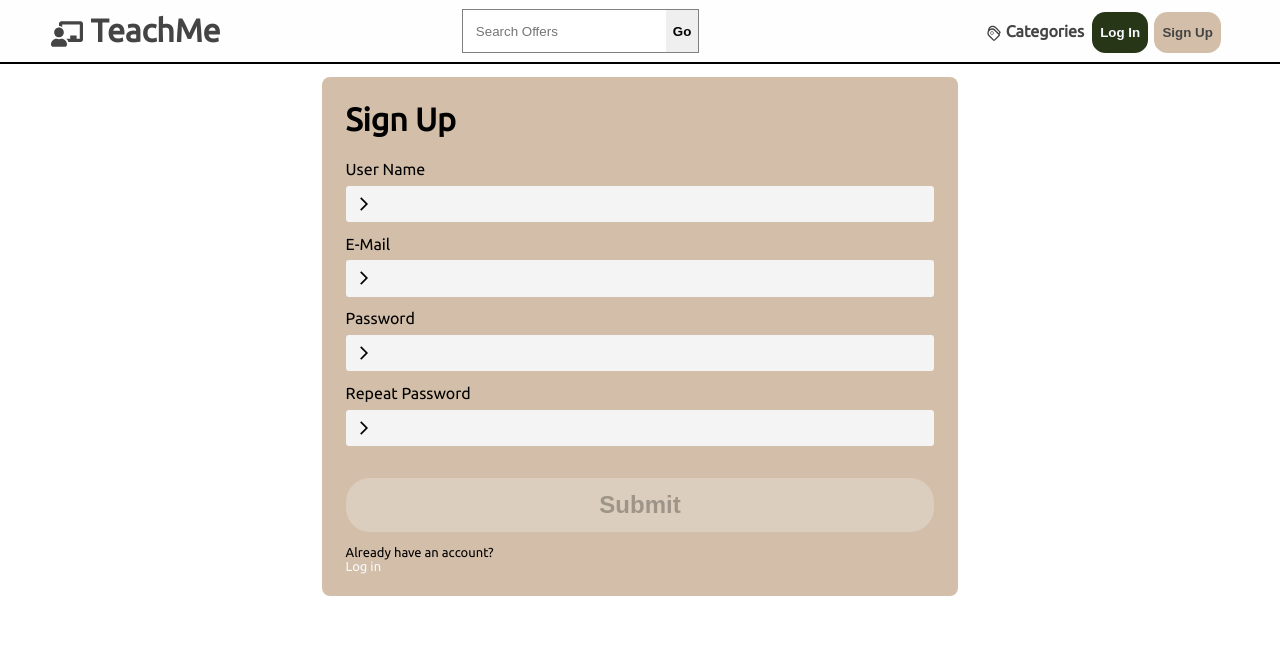
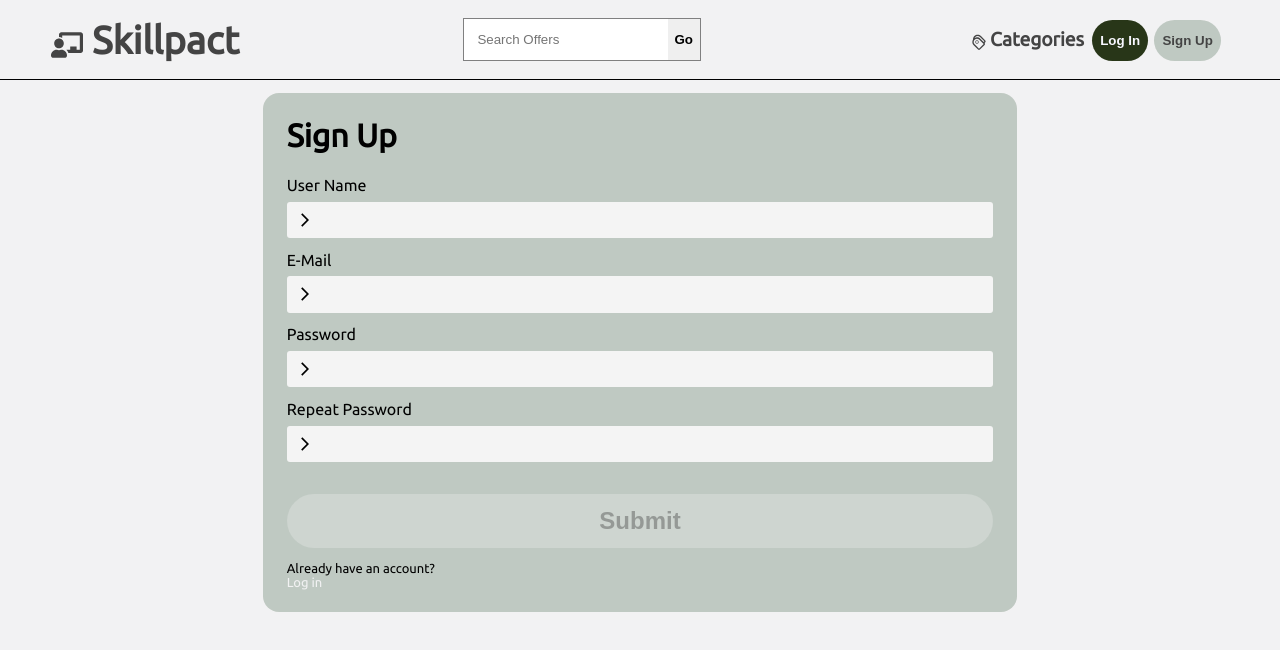
Before and after one commit to joans/teachme, a React (Create React App) app in the folder frontend/: page /signup in a window 1280 px wide. Shown: the top 650 px of the page. Built offline with nearby package versions, Linux system fonts and the light colour scheme.

Commit message:
Prettify the app

```diff
--- a/frontend/src/App.css
+++ b/frontend/src/App.css
@@ -1,9 +1,9 @@
 :root {
   --bg-main: #606c38;
   --bg-two: #283618;
-  --bg-three: #d3bfa9;
-  --bg-four: #dda15e;
-  --color-main: #f8f8ff;
+  --bg-three: #04330d36;
+  --bg-four: #232528;
+  --color-main: #f2f2f3;
   --color-two: #f8f8ff;
   --color-three: #444444;
   --color-four: #444444;
@@ -15,6 +15,7 @@
 
 body {
   font-family: "Ubuntu";
+  background-color: var(--color-main);
 }
 
 .color-main {
--- a/frontend/src/Layout/Header.jsx
+++ b/frontend/src/Layout/Header.jsx
@@ -25,7 +25,7 @@ const Header = () => {
           <h1>
             <Link to="/" className={classes.link}>
               <FaChalkboardTeacher className={classes.icon} />
-              <span className={classes.text}> TeachMe</span>
+              <span className={classes.text}> Skillpact</span>
             </Link>
           </h1>
         </div>
--- a/frontend/src/Layout/Header.module.css
+++ b/frontend/src/Layout/Header.module.css
@@ -5,22 +5,23 @@
   top: 0;
   left: 0;
   width: 100%;
-  border-bottom: 2px solid black;
+  border-bottom: 0.5px solid black;
   margin: 0 0 10em 0;
   display: flex;
   align-items: center;
   justify-content: space-between;
   padding: 0 var(--padding-mobile);
   box-sizing: border-box;
-  height: 4rem;
+  height: 5rem;
   width: 100%;
   top: 0;
   left: 0;
-  background-color: #fefefe;
+  background-color: var(--color-main);
 }
 
 .text {
   display: none;
+  font-size: larger;
 }
 
 .icon {
@@ -58,7 +59,7 @@
 
 /* push the content below the header down 4rem to not make the header overlap: */
 .header + * {
-  margin-top: 4rem;
+  margin-top: 5rem;
 }
 
 .link {
@@ -67,7 +68,7 @@
   color: var(--color-three);
 }
 
-@media all and (min-width: 900px) {
+@media all and (min-width: 930px) {
   .header {
     position: fixed;
     padding: 0 var(--padding-desktop-leftright);
--- a/frontend/src/Pages/Categories.jsx
+++ b/frontend/src/Pages/Categories.jsx
@@ -67,7 +67,6 @@ const Categories = () => {
     <Card>
       <div className={classes["complete-container"]}>
         <div className={classes["category-picker"]}>
-          Categories:
           {origPosts.map((post) => (
             <Button
               onClick={cateogryButtonOnClick}
--- a/frontend/src/Pages/Categories.module.css
+++ b/frontend/src/Pages/Categories.module.css
@@ -14,13 +14,15 @@
 }
 
 .category-picker * {
-  margin: 0.5em 0;
+  margin: 0 0 1em 0;
 }
 
 .post-list {
   display: flex;
   flex-direction: column;
   box-sizing: border-box;
+  min-height: 18em;
+  width: 100%;
 }
 
 .button-active {
--- a/frontend/src/Pages/CreateOffer.module.css
+++ b/frontend/src/Pages/CreateOffer.module.css
@@ -1,15 +1,14 @@
-.label{
+.label {
   display: block;
   font: 24px;
-  margin: .5em 0 .2em;
+  margin: 0.5em 0 0.2em;
 }
 
-.textarea{
+.textarea {
   font-family: sans-serif;
 }
 
-.button{
+.button {
   width: 100%;
   font-size: x-large;
-  border-radius: 3px;
 }
--- a/frontend/src/Pages/Home.jsx
+++ b/frontend/src/Pages/Home.jsx
@@ -5,62 +5,8 @@ const Home = () => {
   return (
     <>
       <div>
-        <h1>Home</h1>
+        <h1>Most Recent offers</h1>
         <OfferOverview />
-        <p>
-          Lorem ipsum dolor sit amet consectetur adipisicing elit. Voluptatum
-          ratione molestiae blanditiis iure obcaecati delectus. Non, minus
-          dolorum. Sunt necessitatibus repellendus vitae quos ipsum earum
-          voluptates eos molestiae temporibus deserunt?
-        </p>
-        <p>
-          Lorem ipsum, dolor sit amet consectetur adipisicing elit. Facere magni
-          temporibus fugiat, consequatur beatae ullam ut, error amet aperiam
-          debitis quidem necessitatibus, doloremque voluptate blanditiis veniam
-          omnis maiores esse saepe.
-        </p>
-        <p>
-          Lorem ipsum dolor sit amet consectetur adipisicing elit. Consectetur
-          ipsum dolor incidunt eum quasi totam, optio voluptas autem temporibus
-          ducimus ipsa rem ullam nostrum praesentium quas, animi voluptate quos
-          vel.
-        </p>
-        <p>
-          Lorem ipsum dolor sit, amet consectetur adipisicing elit. Illum,
-          voluptas! Fuga, distinctio, nostrum excepturi consequatur minus
-          dolores impedit architecto et eum reprehenderit, exercitationem
-          recusandae? Similique ut aspernatur tempora sunt commodi!
-        </p>
-        <p>
-          Lorem ipsum dolor sit, amet consectetur adipisicing elit. Fugiat animi
-          at, pariatur delectus enim veritatis! Doloremque labore quisquam quis
-          corporis harum perferendis, eligendi et! Repudiandae alias voluptate
-          numquam? Explicabo, maxime.
-        </p>
-        <p>
-          Lorem ipsum dolor sit amet consectetur adipisicing elit. Quisquam
-          exercitationem saepe nemo! Maiores perspiciatis delectus animi
-          repellat odit. Aliquam quae dolore voluptatum pariatur rerum autem
-          totam quam soluta impedit sed.
-        </p>
-        <p>
-          Lorem ipsum dolor sit amet consectetur adipisicing elit. Ab inventore,
-          atque quibusdam tempora consequatur consequuntur fuga sit, cum, quas
-          minus rerum fugiat quam minima esse expedita debitis dolore distinctio
-          impedit!
-        </p>
-        <p>
-          Lorem ipsum dolor sit amet consectetur adipisicing elit. Reiciendis,
-          asperiores alias inventore sed iste adipisci. Nobis fugiat distinctio
-          libero dignissimos harum odit quas tempora officia deserunt ut,
-          quaerat nisi atque.
-        </p>
-        <p>
-          Lorem ipsum dolor, sit amet consectetur adipisicing elit. Dolorum,
-          molestias fuga aliquid in, vel numquam nobis quas, sequi mollitia eos
-          eveniet itaque inventore? Ab necessitatibus nobis ratione cupiditate
-          repellat dolorum.
-        </p>
       </div>
     </>
   );
--- a/frontend/src/Pages/OfferOverview.module.css
+++ b/frontend/src/Pages/OfferOverview.module.css
@@ -1,15 +1,15 @@
-.offerContainer{
+@media all and (min-width: 820px) {
+  .offerContainer {
     display: grid;
-  grid-template-columns: 1fr 1fr 1fr;
+    grid-template-columns: 1fr 1fr 1fr 1fr;
     grid-auto-rows: minmax(100px auto);
-  /* row-gap: 1em; */
+    row-gap: 0.5em;
     column-gap: 1em;
     justify-content: center;
   }
 
-
-.offerCard{
-  width: 10em;
+  .offerCard {
     /* height: 12em; */
     /* overflow: hidden; */
   }
+}
--- a/frontend/src/Pages/SearchResults.jsx
+++ b/frontend/src/Pages/SearchResults.jsx
@@ -47,6 +47,7 @@ const SearchResults = () => {
           className=""
           key={key} // should be replaced by the offer ID later
           item={singleItem}
+          doTruncate={false}
         />
       ))}
     </Card>
--- a/frontend/src/UI/Button.module.css
+++ b/frontend/src/UI/Button.module.css
@@ -1,5 +1,5 @@
 .button {
-  border-radius: 1em;
+  border-radius: 6em;
   border: none;
   padding: 0.8rem 0.5rem;
   font-weight: bold;
--- a/frontend/src/UI/Card.module.css
+++ b/frontend/src/UI/Card.module.css
@@ -1,18 +1,18 @@
-.card{
+.card {
   /* border: 2px solid var(--color-four); */
   padding: 3%;
-  border-radius: .5em;
+  border-radius: 1em;
   margin: 1% auto;
   background-color: var(--bg-three);
 }
 
-.card h1{
-  margin: 0 0 .7em 0;
+.card h1 {
+  margin: 0 0 0.7em 0;
 }
 
 @media all and (min-width: 820px) {
-  .card{
-    width: 50%;
+  .card {
+    width: 60%;
     padding: 2%;
   }
 }
--- a/frontend/src/partials/SingleOffer.module.css
+++ b/frontend/src/partials/SingleOffer.module.css
@@ -1,16 +1,17 @@
 .singleCard {
+  color: var(--color-main);
   margin: 1em 0;
   padding: 1em;
 
-  border: 1px solid black;
-  border-radius: 0.5em;
+  border-radius: 1em;
   /* for keeping the category inside the borders of the div */
   overflow: hidden;
+  background-color: var(--bg-four);
 }
 
 .singleCard a {
   text-decoration: none;
-  color: var(--color-three);
+  color: var(--color-main);
 }
 
 .title {
@@ -23,4 +24,5 @@
 
 .category {
   float: right;
+  font-size: x-small;
 }
```
Lines whose indentation alone changed are shown as unchanged.
